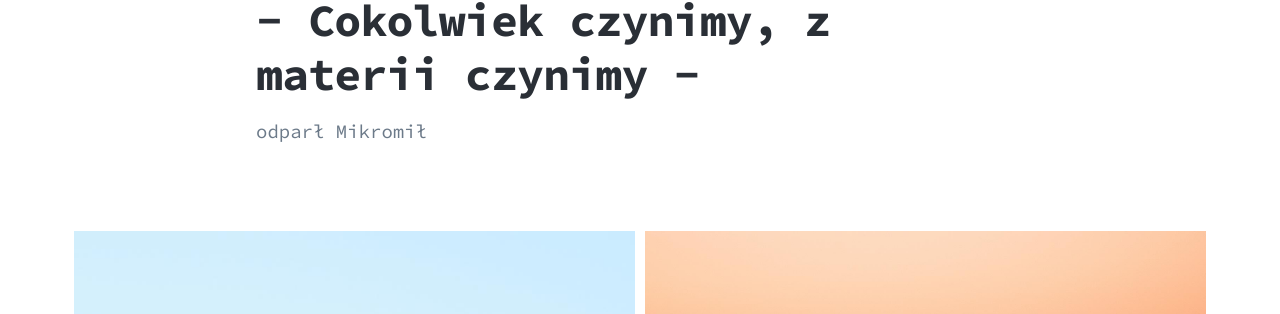
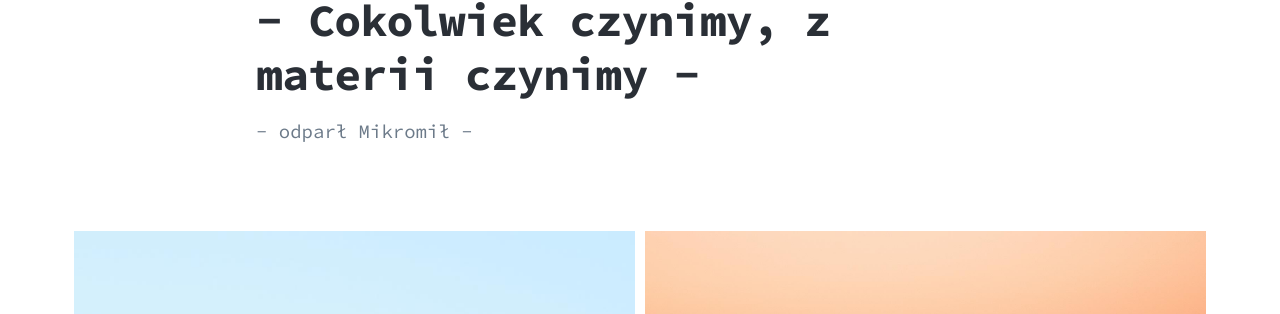
Before and after one commit to Mikromil/emka, a Jekyll site: the page built from index.html, in a window 1280 px wide. Shown: the part 275-589 px from the top of the page. Built offline with Jekyll 4.4.1, drawn with Linux system fonts in a browser that asks for light colours; nearby versions of some CDN libraries.

```diff
--- a/index.html
+++ b/index.html
@@ -10,7 +10,7 @@ featured_image: /images/social.jpg
 	<div class="wrap">
 
 		<h1>- Cokolwiek czynimy, z materii czynimy -</h1>
-		<p>odparł Mikromił</p>
+		<p>- odparł Mikromił -</p>
 
 	</div>
 
```
